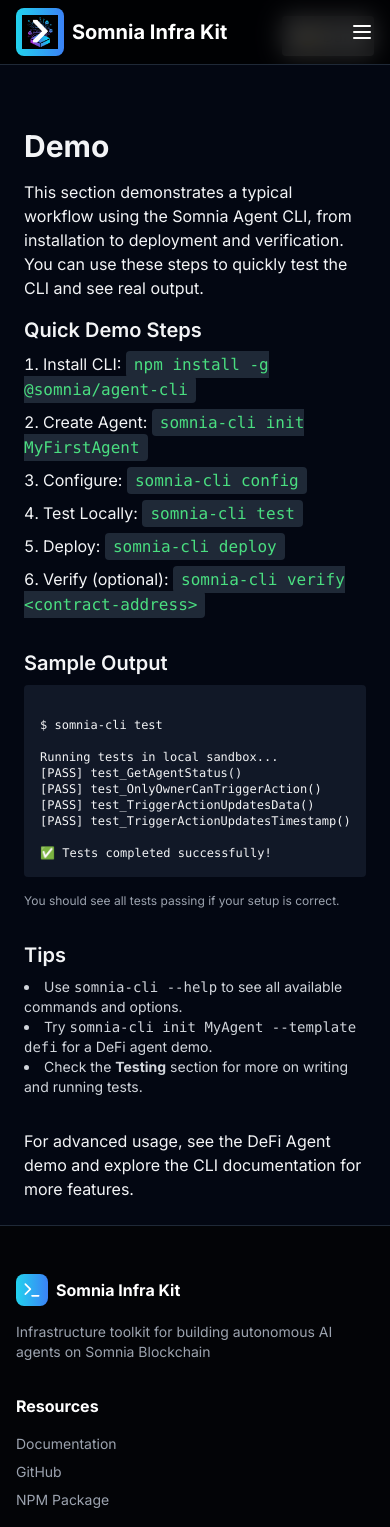
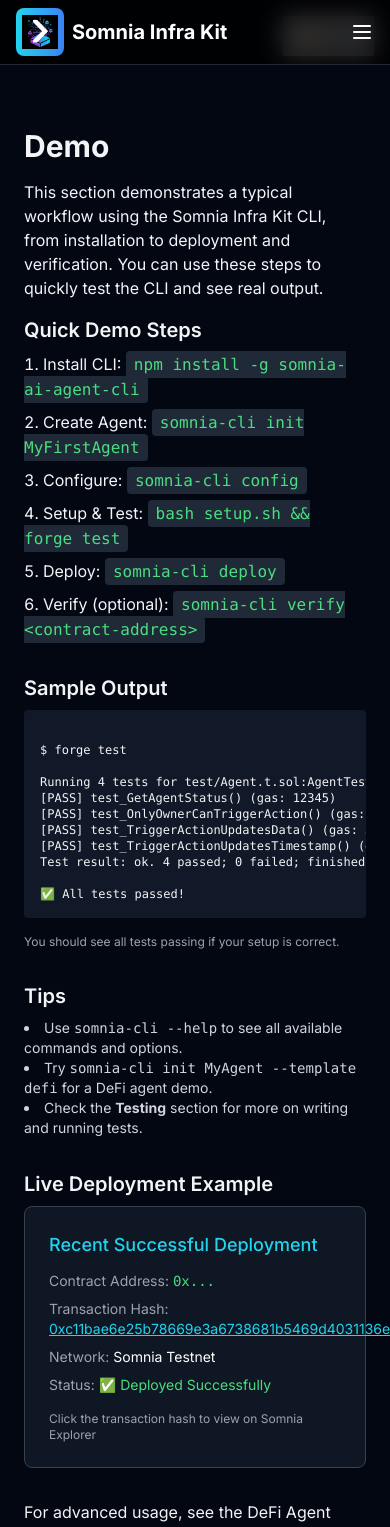
Before and after one commit to Psianturi/somnia-infrakit-website, a Next.js app: page /documentation/demo in a window 390 px wide. Shown: the top 1527 px of the page. Built offline with nearby package versions, Linux system fonts and the light colour scheme.

Commit message:
Update doc and improve dark theme
- Update version numbers and documentation
- Add latest deployment example with tx hash
- Fix CSS build errors and improve styling

```diff
--- a/app/components/DeploymentStatus.tsx
+++ b/app/components/DeploymentStatus.tsx
@@ -2,6 +2,15 @@
 
 export default function DeploymentStatus() {
   const deployments = [
+    {
+      name: 'TestWorkflowAgent',
+      description: 'Latest deployment via GitHub Actions CI/CD workflow',
+      address: '0x...',
+      network: 'Somnia Testnet',
+      status: '✅ Live',
+      txHash: '0xc11bae6e25b78669e3a6738681b5469d4031136e8d2bede890693eb9fca11df2',
+      owner: '0x535EfE3671BB95C9cB2e0Dc77F7101A001476586'
+    },
     {
       name: 'DemoBasicAgent',
       description: 'Simple autonomous agent with trigger functionality',
@@ -69,15 +78,28 @@
               </div>
 
               <div className="mt-6 pt-4 border-t border-gray-700">
+                <div className="flex gap-4">
+                  <a
+                    href={`https://shannon-explorer.somnia.network/tx/${deployment.txHash}`}
+                    target="_blank"
+                    rel="noopener noreferrer"
+                    className="inline-flex items-center gap-2 text-cyan-400 hover:text-cyan-300 transition"
+                  >
+                    View Transaction
+                    <ArrowRight className="w-4 h-4" />
+                  </a>
+                  {deployment.address !== '0x...' && (
                     <a
                       href={`https://shannon-explorer.somnia.network/address/${deployment.address}`}
                       target="_blank"
                       rel="noopener noreferrer"
-                  className="inline-flex items-center gap-2 text-cyan-400 hover:text-cyan-300 transition"
+                      className="inline-flex items-center gap-2 text-green-400 hover:text-green-300 transition"
                     >
-                  View on Explorer
+                      View Contract
                       <ArrowRight className="w-4 h-4" />
                     </a>
+                  )}
+                </div>
               </div>
             </div>
           ))}
--- a/app/components/Hero.tsx
+++ b/app/components/Hero.tsx
@@ -6,7 +6,7 @@
       <div className="max-w-6xl mx-auto text-center">
         <div className="inline-flex items-center px-4 py-2 bg-cyan-500/10 border border-cyan-400/30 rounded-full mb-8">
           <div className="w-2 h-2 bg-cyan-400 rounded-full mr-3 animate-pulse"></div>
-          <span className="text-sm text-cyan-400 font-medium">Now Available v1.0.5</span>
+          <span className="text-sm text-cyan-400 font-medium">Now Available v1.0.10</span>
         </div>
 
         <h1 className="text-5xl md:text-7xl font-bold mb-8 leading-tight text-white">
--- a/app/documentation/demo/page.tsx
+++ b/app/documentation/demo/page.tsx
@@ -3,15 +3,15 @@
   return (
     <>
       <h1 className="text-3xl font-bold mb-4">Demo</h1>
-      <p className="mb-4">This section demonstrates a typical workflow using the Somnia Agent CLI, from installation to deployment and verification. You can use these steps to quickly test the CLI and see real output.</p>
+      <p className="mb-4">This section demonstrates a typical workflow using the Somnia Infra Kit CLI, from installation to deployment and verification. You can use these steps to quickly test the CLI and see real output.</p>
 
       <div className="mb-8">
         <h2 className="text-xl font-semibold mb-2">Quick Demo Steps</h2>
         <ol className="list-decimal list-inside space-y-2 mb-4">
-          <li>Install CLI: <code className="bg-gray-800 px-2 py-1 rounded text-green-400">npm install -g @somnia/agent-cli</code></li>
+          <li>Install CLI: <code className="bg-gray-800 px-2 py-1 rounded text-green-400">npm install -g somnia-ai-agent-cli</code></li>
           <li>Create Agent: <code className="bg-gray-800 px-2 py-1 rounded text-green-400">somnia-cli init MyFirstAgent</code></li>
           <li>Configure: <code className="bg-gray-800 px-2 py-1 rounded text-green-400">somnia-cli config</code></li>
-          <li>Test Locally: <code className="bg-gray-800 px-2 py-1 rounded text-green-400">somnia-cli test</code></li>
+          <li>Setup & Test: <code className="bg-gray-800 px-2 py-1 rounded text-green-400">bash setup.sh && forge test</code></li>
           <li>Deploy: <code className="bg-gray-800 px-2 py-1 rounded text-green-400">somnia-cli deploy</code></li>
           <li>Verify (optional): <code className="bg-gray-800 px-2 py-1 rounded text-green-400">somnia-cli verify &lt;contract-address&gt;</code></li>
         </ol>
@@ -20,15 +20,16 @@
       <div className="mb-8">
         <h2 className="text-xl font-semibold mb-2">Sample Output</h2>
         <pre className="bg-gray-900 text-gray-100 rounded p-4 text-xs overflow-x-auto mb-4">{`
-$ somnia-cli test
+$ forge test
 
-Running tests in local sandbox...
-[PASS] test_GetAgentStatus()
-[PASS] test_OnlyOwnerCanTriggerAction()
-[PASS] test_TriggerActionUpdatesData()
-[PASS] test_TriggerActionUpdatesTimestamp()
+Running 4 tests for test/Agent.t.sol:AgentTest
+[PASS] test_GetAgentStatus() (gas: 12345)
+[PASS] test_OnlyOwnerCanTriggerAction() (gas: 23456)
+[PASS] test_TriggerActionUpdatesData() (gas: 34567)
+[PASS] test_TriggerActionUpdatesTimestamp() (gas: 45678)
+Test result: ok. 4 passed; 0 failed; finished in 1.23s
 
-✅ Tests completed successfully!
+✅ All tests passed!
 `}</pre>
         <p className="text-gray-400 text-xs">You should see all tests passing if your setup is correct.</p>
       </div>
@@ -42,6 +43,20 @@
         </ul>
       </div>
 
+      <div className="mb-8">
+        <h2 className="text-xl font-semibold mb-2">Live Deployment Example</h2>
+        <div className="bg-gray-800/50 border border-gray-700 rounded-lg p-6">
+          <h3 className="text-lg font-medium mb-3 text-cyan-400">Recent Successful Deployment</h3>
+          <div className="space-y-2 text-sm">
+            <p><span className="text-gray-400">Contract Address:</span> <code className="text-green-400">0x...</code></p>
+            <p><span className="text-gray-400">Transaction Hash:</span> <a href="https://shannon-explorer.somnia.network/tx/0xc11bae6e25b78669e3a6738681b5469d4031136e8d2bede890693eb9fca11df2" target="_blank" rel="noopener noreferrer" className="text-cyan-400 hover:text-cyan-300 underline">0xc11bae6e25b78669e3a6738681b5469d4031136e8d2bede890693eb9fca11df2</a></p>
+            <p><span className="text-gray-400">Network:</span> <span className="text-white">Somnia Testnet</span></p>
+            <p><span className="text-gray-400">Status:</span> <span className="text-green-400">✅ Deployed Successfully</span></p>
+          </div>
+          <p className="text-xs text-gray-400 mt-4">Click the transaction hash to view on Somnia Explorer</p>
+        </div>
+      </div>
+
       <p>For advanced usage, see the DeFi Agent demo and explore the CLI documentation for more features.</p>
     </>
   );
--- a/app/documentation/getting-started/page.tsx
+++ b/app/documentation/getting-started/page.tsx
@@ -3,7 +3,7 @@
   return (
     <>
       <h1 className="text-3xl font-bold mb-4">Getting Started</h1>
-      <p className="mb-4">This guide will help you set up the Somnia Agent CLI, create your first agent, and deploy it to the Somnia Blockchain. Make sure you have <b>Node.js 18+</b> installed.</p>
+      <p className="mb-4">This guide will help you set up the Somnia Infra Kit CLI, create your first agent, and deploy it to the Somnia Blockchain. Make sure you have <b>Node.js 18+</b> and <b>Foundry</b> installed.</p>
 
       <div className="mb-8">
         <h2 className="text-xl font-semibold mb-2">1. Install the CLI</h2>
@@ -80,8 +80,9 @@
 
       <div className="mb-8">
         <h2 className="text-xl font-semibold mb-2">4. Test Your Agent</h2>
-        <p>Run the test suite locally:</p>
-        <pre className="bg-gray-900 text-green-400 rounded p-3 text-sm mb-4">somnia-cli test</pre>
+        <p>Install dependencies and run tests:</p>
+        <pre className="bg-gray-900 text-green-400 rounded p-3 text-sm mb-4">bash setup.sh
+forge test</pre>
         <p className="text-gray-400 text-xs">You should see all tests passing if setup is correct.</p>
       </div>
 
--- a/app/documentation/page.tsx
+++ b/app/documentation/page.tsx
@@ -3,7 +3,42 @@
   return (
     <>
       <h1 className="text-3xl font-bold mb-4">Documentation</h1>
-      <p className="mb-4">Welcome to the Somnia Agent CLI documentation. Please select a topic from the sidebar.</p>
+      <p className="mb-6">Welcome to the Somnia Infra Kit documentation. This comprehensive guide covers everything you need to build, test, and deploy autonomous AI agents on the Somnia Blockchain.</p>
+
+      <div className="grid md:grid-cols-2 gap-6 mb-8">
+        <div className="bg-gray-800/50 border border-gray-700 rounded-lg p-6">
+          <h2 className="text-xl font-semibold mb-3 text-cyan-400">🚀 Getting Started</h2>
+          <p className="text-gray-300 mb-4">Quick setup guide to install the CLI and create your first agent</p>
+          <a href="/documentation/getting-started" className="text-cyan-400 hover:text-cyan-300 font-medium">Start Building →</a>
+        </div>
+
+        <div className="bg-gray-800/50 border border-gray-700 rounded-lg p-6">
+          <h2 className="text-xl font-semibold mb-3 text-cyan-400">🎯 Live Demo</h2>
+          <p className="text-gray-300 mb-4">See working examples and deployed agents in action</p>
+          <a href="/documentation/demo" className="text-cyan-400 hover:text-cyan-300 font-medium">View Demos →</a>
+        </div>
+
+        <div className="bg-gray-800/50 border border-gray-700 rounded-lg p-6">
+          <h2 className="text-xl font-semibold mb-3 text-cyan-400">🧪 Testing</h2>
+          <p className="text-gray-300 mb-4">Comprehensive testing strategies and best practices</p>
+          <a href="/documentation/testing" className="text-cyan-400 hover:text-cyan-300 font-medium">Learn Testing →</a>
+        </div>
+
+        <div className="bg-gray-800/50 border border-gray-700 rounded-lg p-6">
+          <h2 className="text-xl font-semibold mb-3 text-cyan-400">🏗️ Architecture</h2>
+          <p className="text-gray-300 mb-4">Deep dive into the technical architecture and design patterns</p>
+          <a href="/documentation/architecture" className="text-cyan-400 hover:text-cyan-300 font-medium">Explore Architecture →</a>
+        </div>
+      </div>
+
+      <div className="bg-gradient-to-r from-cyan-500/10 to-blue-500/10 border border-cyan-400/30 rounded-lg p-6">
+        <h3 className="text-lg font-semibold mb-2 text-cyan-400">Latest Version: v1.0.10</h3>
+        <p className="text-gray-300 mb-4">Enhanced deployment workflow, improved template system, and better error handling.</p>
+        <div className="flex gap-4">
+          <a href="https://www.npmjs.com/package/somnia-ai-agent-cli" target="_blank" rel="noopener noreferrer" className="text-cyan-400 hover:text-cyan-300 font-medium">NPM Package →</a>
+          <a href="https://github.com/Psianturi/somnia-infra-kit" target="_blank" rel="noopener noreferrer" className="text-cyan-400 hover:text-cyan-300 font-medium">GitHub Repository →</a>
+        </div>
+      </div>
     </>
   );
 }
--- a/app/globals.css
+++ b/app/globals.css
@@ -3,7 +3,22 @@
 @tailwind utilities;
 
 @layer base {
+  :root {
+    --background: 0 0% 100%;
+    --foreground: 222.2 84% 4.9%;
+  }
+
+  .dark {
+    --background: 222.2 84% 4.9%;
+    --foreground: 210 40% 98%;
+  }
+
   body {
+    background: hsl(var(--background));
+    color: hsl(var(--foreground));
+  }
+
+  .dark body {
     @apply bg-black text-white;
   }
 }
```
Also changed, not shown: 1 other file (tests, documents, lock files or other folders). Lines whose indentation alone changed are shown as unchanged.
